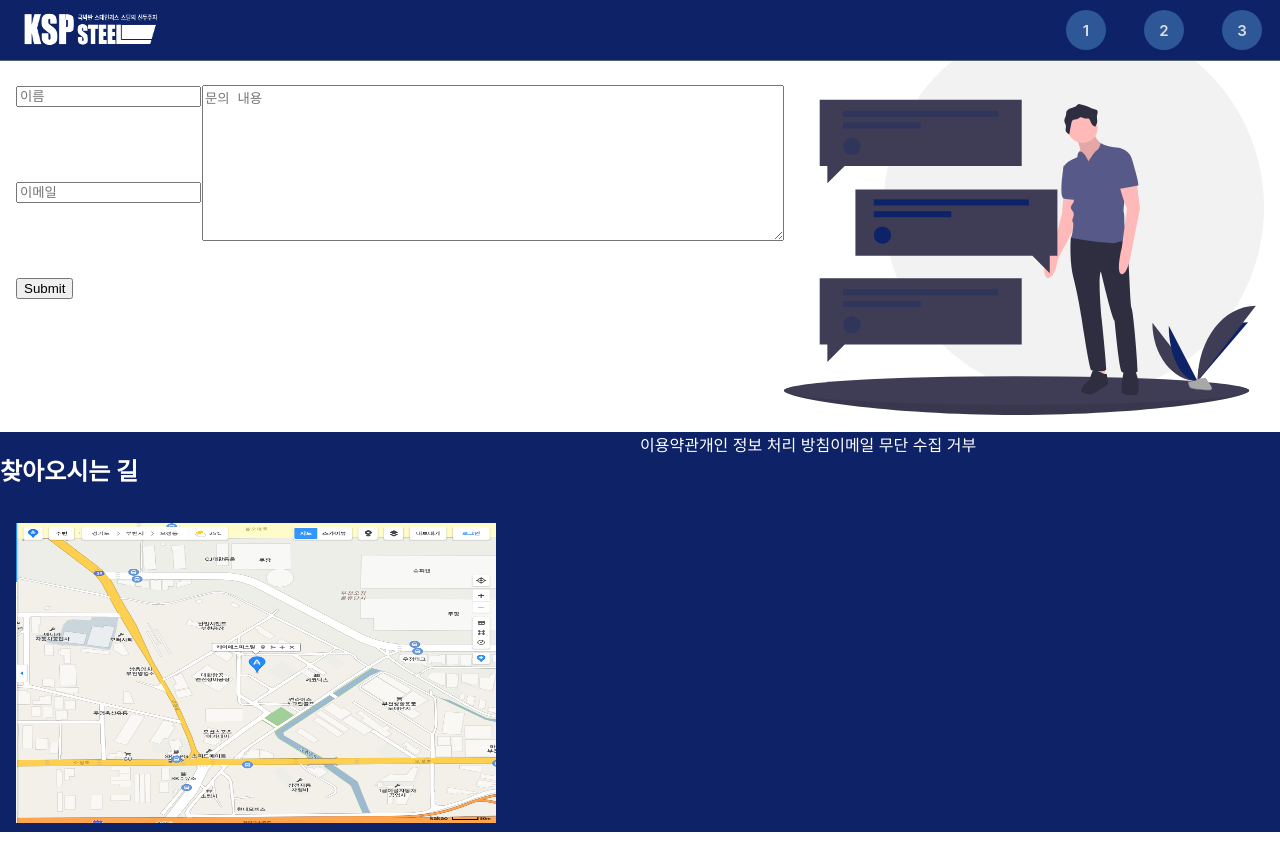
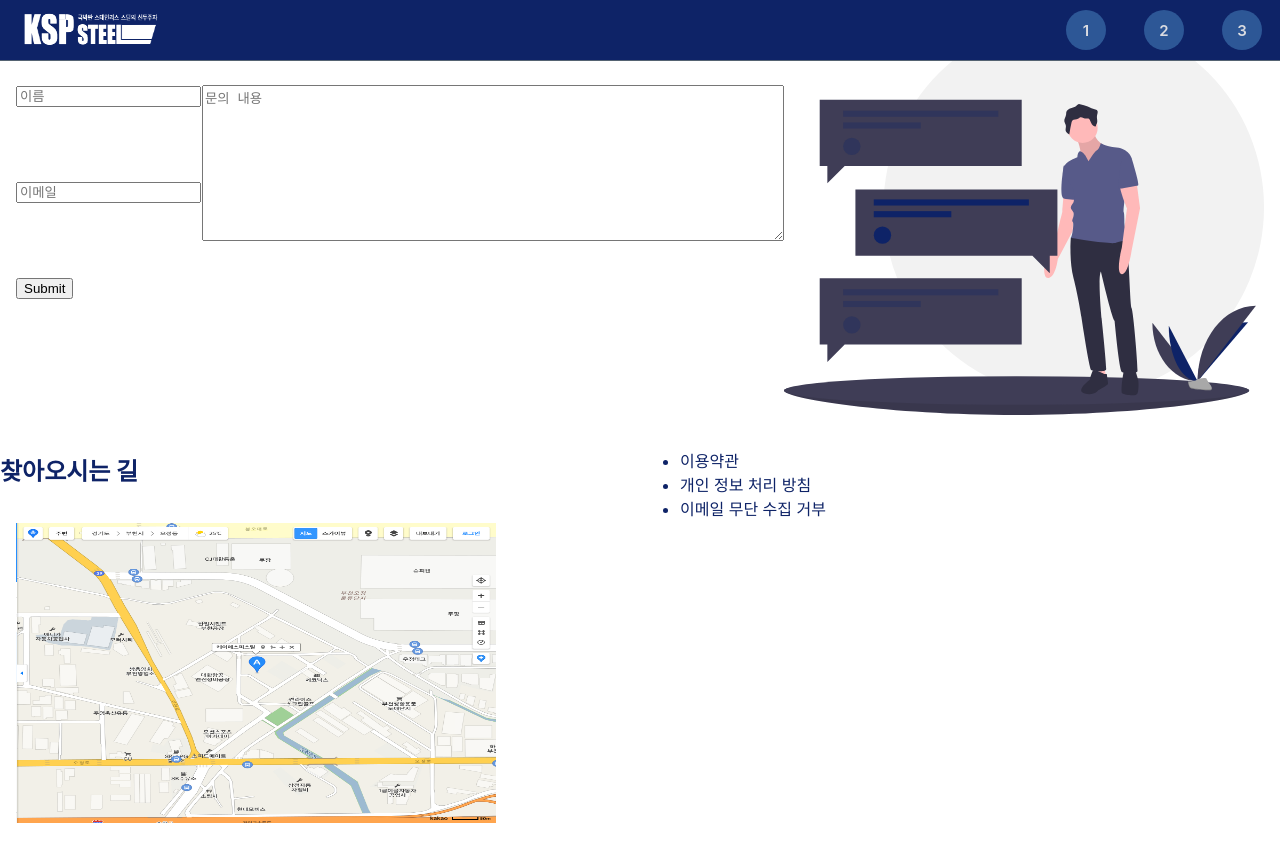
Before and after one commit to jaesam/ksp-frontend, a React (Create React App) app: page /contact in a window 1280 px wide. Built offline with nearby package versions, Linux system fonts and the light colour scheme.

Commit message:
Before adding animation

```diff
--- a/src/App.js
+++ b/src/App.js
@@ -50,11 +50,11 @@ function App() {
             <img src={KakaoMap} alt="map placeholder" />
           </div>
           <div className="col-6">
-            <div className="flex">
-              <span>이용약관</span>
-              <span>개인 정보 처리 방침</span>
-              <span>이메일 무단 수집 거부</span>
-            </div>
+            <ul>
+              <li>이용약관</li>
+              <li>개인 정보 처리 방침</li>
+              <li>이메일 무단 수집 거부</li>
+            </ul>
           </div>
         </footer>
       </article>
--- a/src/App.scss
+++ b/src/App.scss
@@ -1,17 +1,15 @@
 // @import "https://fonts.googleapis.com/css?family=Noto+Sans+KR#standard-styles";
-
 section {
-  height: 500px;
-  margin: 1rem;
-  margin-top: 15vh;
-  margin-bottom: 15vh;
+  height: 100vh;
+  margin-left: 10vw;
+  margin-right: 10vw;
 }
 
 footer {
+  position: relative;
   height: 50vh;
-  align-content: center;
-  color: #ffffff;
-  background-color: var(--primary-color);
+  color: var(--primary-color);
+  background-color: white;
 
   img {
     width: 75%;
@@ -232,7 +230,6 @@ nav {
     display: flex;
     align-items: center;
     justify-content: center;
-    opacity: 1;
 
     h1 {
       font-family: "Syncopate", sans-serif;
@@ -271,6 +268,13 @@ nav {
     p {
       margin: 1rem auto;
     }
+  }
+
+  .footer-divider {
+    position: relative;
+    background-color: white;
+    margin: 3vw;
+    border-top: 3px dotted var(--primary-color);
   }
 }
 
--- a/src/components/pages/Home.jsx
+++ b/src/components/pages/Home.jsx
@@ -122,6 +122,7 @@ function Home() {
           </div>
         </section>
       </main>
+      <hr className="footer-divider" />
     </div>
   );
 }
```
